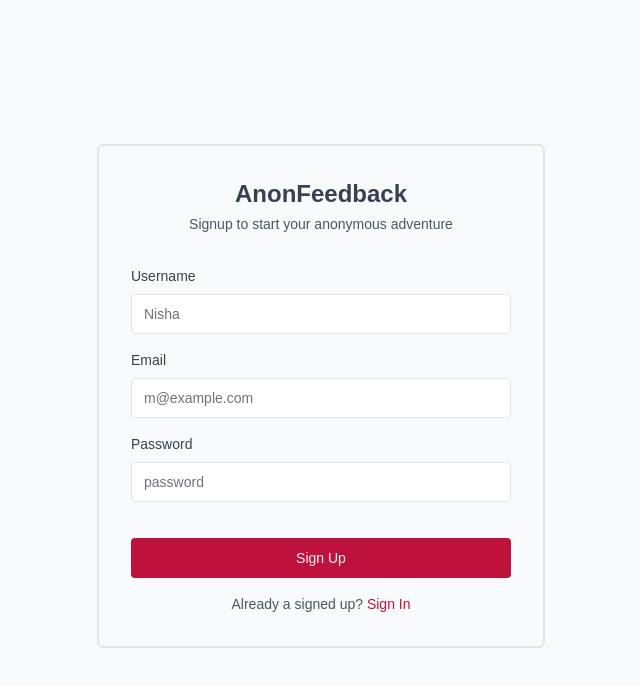
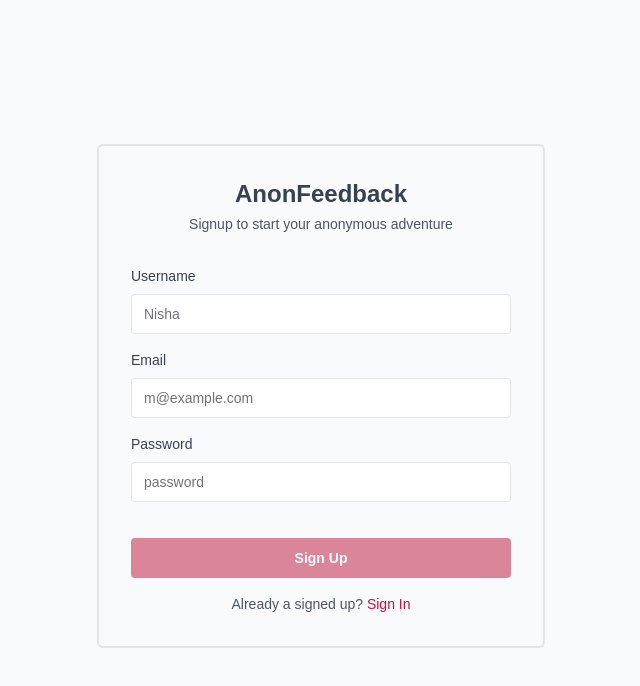
Before and after one commit to Nisha0202/anonfeedback, a Next.js app: page /signup in a window 1280 px wide. Shown: the top 686 px of the page, without its empty margins (319-959 px from the left). Built offline with nearby package versions, Linux system fonts and the light colour scheme.

Commit message:
sign in out page design

```diff
--- a/src/app/(auth)/signin/page.tsx
+++ b/src/app/(auth)/signin/page.tsx
@@ -1,7 +1,7 @@
 
 'use client'
-import React, {  useState } from "react"
-import {  signIn } from "next-auth/react"
+import React, { useState } from "react"
+import { signIn } from "next-auth/react"
 import { useToast } from "@/hooks/use-toast"
 import { useRouter } from "next/navigation"
 import { useForm } from "react-hook-form"
@@ -24,6 +24,8 @@ import { signInSchema } from "@/schemas/signInSchema"
 
 function SignInForm() {
   const [isSubmitting, setIsSubmitting] = useState(false); // To track if the form is being submitted
+  const [identifier, setIdentifier] = useState(""); // State for identifier input
+  const [password, setPassword] = useState(""); // State for password input
 
   const { toast } = useToast();
   const router = useRouter();
@@ -78,7 +80,7 @@ const [isSubmitting, setIsSubmitting] = useState(false); // To track if the form
       console.log(error);
       toast({
         title: "Unexpected Error",
-          description:  "An unknown error occurred.",
+        description: "An unknown error occurred.",
         variant: 'destructive'
       });
 
@@ -110,9 +112,14 @@ const [isSubmitting, setIsSubmitting] = useState(false); // To track if the form
                   <FormItem>
                     <FormLabel>Email or Username</FormLabel>
                     <FormControl>
-                      <Input  placeholder="email or username" className="rounded-sm"
+                      <Input placeholder="email or username" className="rounded-sm"
                         {...field}
+                        onChange={(e) => {
+                          field.onChange(e);
+                          setIdentifier(e.target.value); // Update identifier state
+                        }}
                       />
+
                     </FormControl>
                     <FormMessage />
                   </FormItem>
@@ -128,6 +135,10 @@ const [isSubmitting, setIsSubmitting] = useState(false); // To track if the form
                     <FormControl>
                       <Input type="password" placeholder="password" className="rounded-sm"
                         {...field}
+                        onChange={(e) => {
+                          field.onChange(e);
+                          setPassword(e.target.value); // Update identifier state
+                        }}
                       />
                     </FormControl>
                     <FormMessage />
@@ -138,8 +149,8 @@ const [isSubmitting, setIsSubmitting] = useState(false); // To track if the form
 
               <Button
                 type="submit"
-                disabled={isSubmitting}
-                className="flex items-center justify-center w-full font-medium rounded-sm bg-rose-700  hover:bg-rose-600"
+                disabled={isSubmitting || !identifier || !password}
+                className="w-full font-semibold text-gray-50 rounded-sm bg-rose-700  hover:bg-rose-600"
               >
                 {isSubmitting ? (
                   <>
@@ -159,7 +170,7 @@ const [isSubmitting, setIsSubmitting] = useState(false); // To track if the form
           </Form>
 
           <div className="mt-4 w-full text-center text-sm text-gray-600" >
-            <h1>New here? <Link href='/signup' className="text-rose-700 font-medium hover:text-rose-500">Sign Up</Link></h1>
+            <h1>New here? <Link href='/signup' className="text-rose-700 font-medium hover:text-rose-600 hover:font-semibold">Sign Up</Link></h1>
           </div>
 
 
--- a/src/app/(auth)/signup/page.tsx
+++ b/src/app/(auth)/signup/page.tsx
@@ -28,6 +28,9 @@ function SignUpForm() {
   const [usernameMessage, setUsernameMessage] = useState(''); // Stores validation or status messages for the username
   const [isUsernameChecking, setIsUsernameChecking] = useState(false); // To track if the username is being checked (for uniqueness)
   const [isSubmitting, setIsSubmitting] = useState(false); // To track if the form is being submitted
+  const [email, setEmail] = useState(""); // State for identifier input
+  const [password, setPassword] = useState(""); // State for password input
+
 
 
   const debounced = useDebounceCallback(setUsername, 2000)// The value will only update after the user has stopped typing for 500 milliseconds
@@ -217,6 +220,10 @@ function SignUpForm() {
                     <FormControl>
                       <Input type="email" placeholder="m@example.com" className="rounded-sm"
                         {...field}
+                        onChange={(e) => {
+                          field.onChange(e);
+                          setEmail(e.target.value); // Update identifier state
+                        }}
                       />
                     </FormControl>
                     <FormMessage />
@@ -233,6 +240,10 @@ function SignUpForm() {
                     <FormControl>
                       <Input type="password" placeholder="password" className="rounded-sm"
                         {...field}
+                        onChange={(e) => {
+                          field.onChange(e);
+                          setPassword(e.target.value); // Update identifier state
+                        }}
                       />
                     </FormControl>
                     <FormMessage />
@@ -242,8 +253,8 @@ function SignUpForm() {
               <br />
               <Button
                 type="submit"
-                disabled={isSubmitting}
-                className="flex items-center justify-center w-full font-medium rounded-sm bg-rose-700  hover:bg-rose-600"
+                disabled={isSubmitting || !username || !email || !password}
+                className="w-full font-semibold rounded-sm text-gray-50 bg-rose-700  hover:bg-rose-600"
               >
                 {isSubmitting ? (
                   <>
@@ -263,7 +274,7 @@ function SignUpForm() {
           </Form>
 
           <div className="mt-4 w-full text-center text-sm text-gray-600" >
-            <h1>Already a signed up? <Link href='/signin' className="text-rose-700 font-medium hover:text-rose-500">Sign In</Link></h1>
+            <h1>Already a signed up? <Link href='/signin' className=" text-rose-700 font-medium hover:text-rose-600 hover:font-semibold">Sign In</Link></h1>
           </div>
 
 
```
Also changed, not shown: src/app/(app)/you/[username]/page.tsx (+0 -141 lines). Lines whose indentation alone changed are shown as unchanged.
